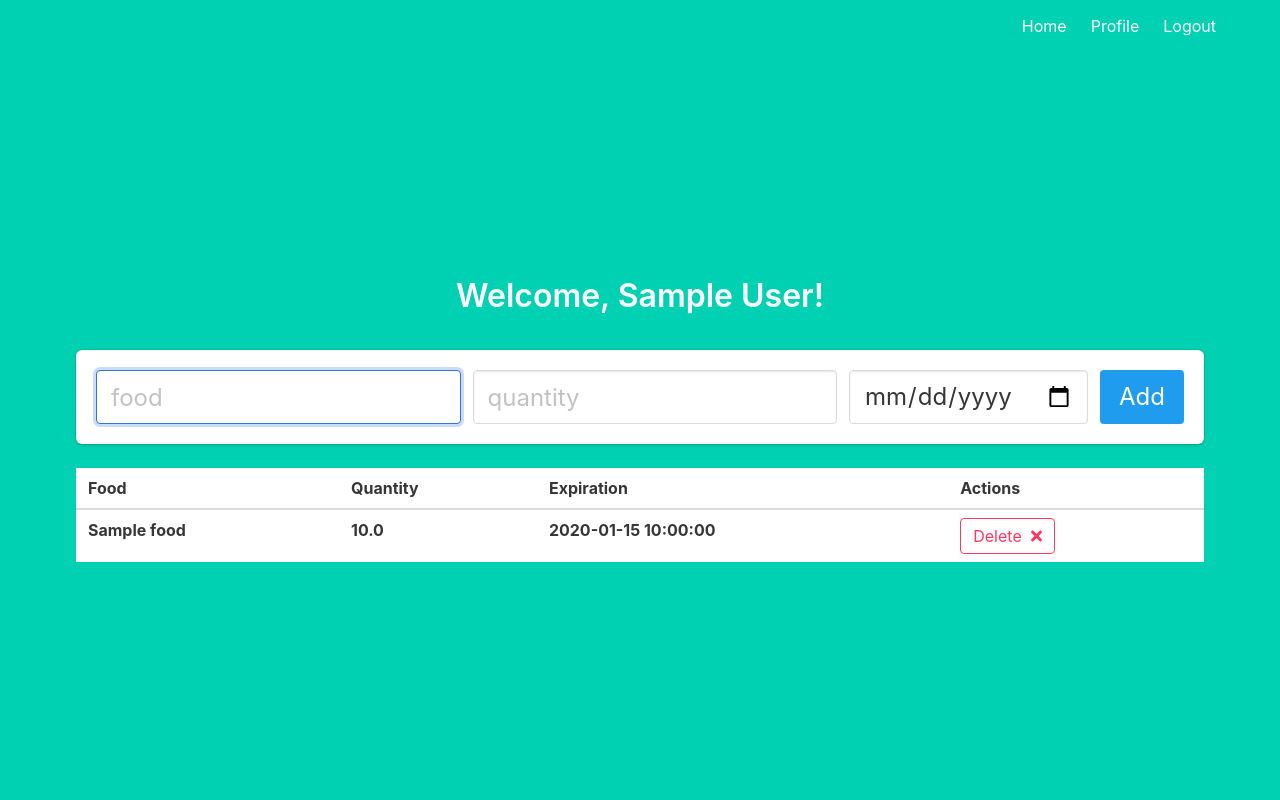
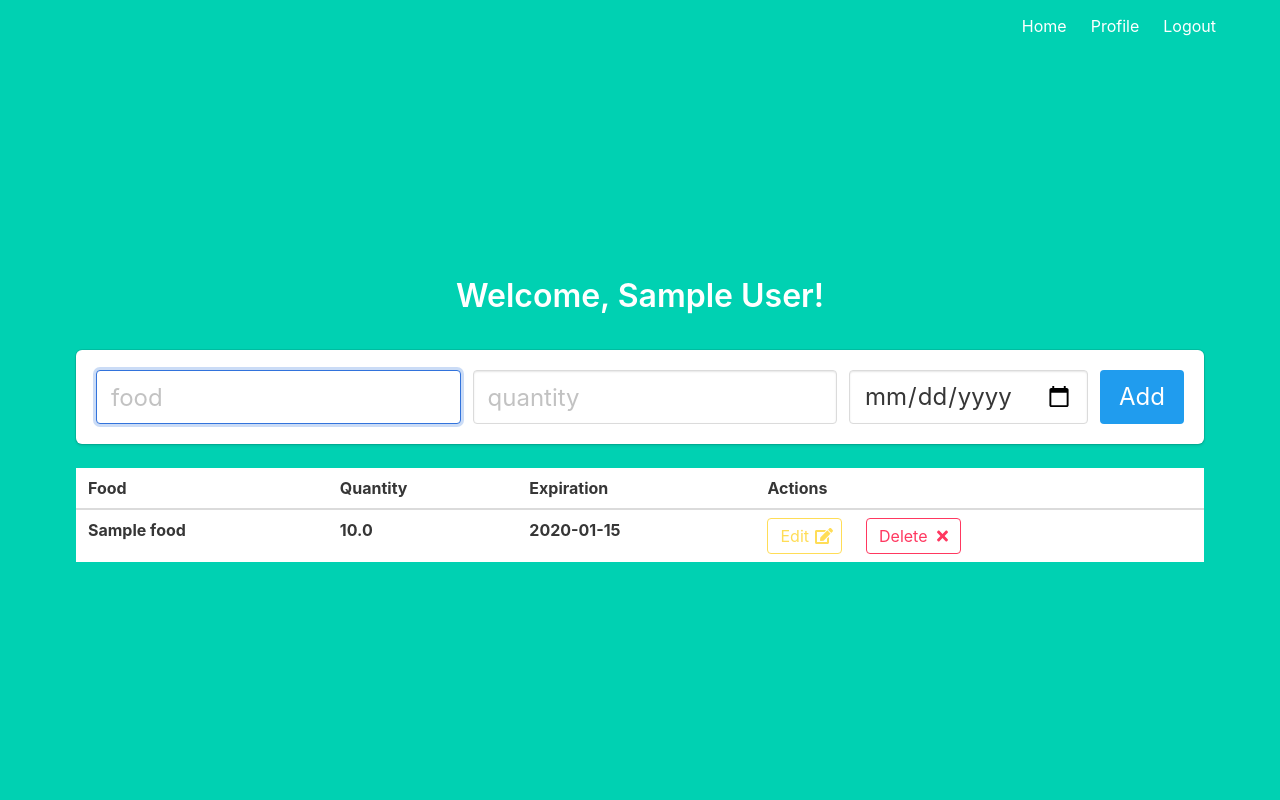
Before and after one commit to andregri/AiFame, a Flask app: page /profile in a window 1280 px wide. Run offline with Flask 2, Linux system fonts and the light colour scheme; a user stored in the database is signed in; tables that the repository leaves empty hold one stand-in row (values such as "Sample post"); lists and menus that the app fills with data are empty; some libraries are stand-ins or nearby versions.

Commit message:
add logic for updating food items

```diff
--- a/app/main.py
+++ b/app/main.py
@@ -32,6 +32,18 @@ def food_post():
 
     return redirect(url_for('main.profile'))
 
+@main.route('/food_update/<int:id>', methods=['POST'])
+@login_required
+def food_update(id):
+    food = Food.query.filter_by(id=id).first()
+    food.name = request.form.get('food')
+    food.expiration_date = request.form.get('expiration_date')
+    food.quantity = request.form.get('quantity')
+
+    db.session.commit()
+
+    return redirect(url_for('main.profile'))
+
 @main.route('/food_delete/<int:id>', methods=['POST'])
 @login_required
 def food_delete(id):
--- a/app/models.py
+++ b/app/models.py
@@ -13,5 +13,5 @@ class Food(db.Model):
     id_user = db.Column(db.Integer, db.ForeignKey('user.id'), nullable=False)
     name = db.Column(db.String, nullable=False)
     quantity = db.Column(db.Float, nullable=False)
-    expiration_date = db.Column(db.DateTime)
+    expiration_date = db.Column(db.Date)
     #id_location = db.Column
--- /dev/null
+++ b/app/templates/modal_food_update.html
@@ -0,0 +1,37 @@
+<!--Modal for updating food item-->
+<div id="modal-food-update" class="modal">
+  <div class="modal-background"></div>
+  <div class="modal-card">
+    <header class="modal-card-head">
+      <p class="modal-card-title">Edit <i>{{ food.name }}</i></p>
+      <button class="delete is-danger is-large" aria-label="close"></button>
+    </header>
+    <section class="modal-card-body">
+      <form method="POST" action="/food_update/{{ food.id }}">
+        <div class="field">
+          <div class="control">
+            <input class="input is-large" type="text" name="food" placeholder="food" autofocus=""
+              value="{{ food.name }}">
+          </div>
+        </div>
+
+        <div class="field">
+          <div class="control">
+            <input class="input is-large" type="number" name="quantity" placeholder="quantity" autofocus=""
+              value="{{ food.quantity }}">
+          </div>
+        </div>
+
+        <div class="field">
+          <div class="control">
+            <input class="input is-large" type="date" name="expiration_date" placeholder="expiration"
+              value="{{ food.expiration_date }}">
+          </div>
+        </div>
+
+        <button class="button is-block is-info is-large is-fullwidth">Save</button>
+      </form>
+    </section>
+  </div>
+  <button class="modal-close is-large" aria-label="close"></button>
+</div>
--- a/app/templates/profile.html
+++ b/app/templates/profile.html
@@ -57,13 +57,23 @@
       </tr>
     </thead>
     <tbody>
-      {% for row in table %}
+      {% for food in table %}
       <tr>
-        <th>{{ row.name }}</th>
-        <th>{{ row.quantity }}</th>
-        <th>{{ row.expiration_date }}</th>
+        <th>{{ food.name }}</th>
+        <th>{{ food.quantity }}</th>
+        <th>{{ food.expiration_date }}</th>
         <th>
-          <form method="POST" action="/food_delete/{{ row.id }}">
+          <div class="field is-grouped is-horizontal">
+            <p class="control">
+              <button class="button is-warning is-outlined js-modal-trigger" data-target="modal-food-update" type="submit">
+                <span>Edit</span>
+                <span class="icon is-small">
+                  <i class="fas fa-edit"></i>
+                </span>
+              </button>
+            </p>
+            <p class="control"></p>
+            <form method="POST" action="/food_delete/{{ food.id }}">
               <button class="button is-danger is-outlined" type="submit">
                 <span>Delete</span>
                 <span class="icon is-small">
@@ -71,6 +81,9 @@
                 </span>
               </button>
             </form>
+            </p>
+            {% include 'modal_food_update.html' %}
+          </div>
         </th>
       </tr>
       {% endfor %}
@@ -78,4 +91,52 @@
   </table>
 </div>
 
+<script>
+  document.addEventListener('DOMContentLoaded', () => {
+  // Functions to open and close a modal
+  function openModal($el) {
+    $el.classList.add('is-active');
+  }
+
+  function closeModal($el) {
+    $el.classList.remove('is-active');
+  }
+
+  function closeAllModals() {
+    (document.querySelectorAll('.modal') || []).forEach(($modal) => {
+      closeModal($modal);
+    });
+  }
+
+  // Add a click event on buttons to open a specific modal
+  (document.querySelectorAll('.js-modal-trigger') || []).forEach(($trigger) => {
+    const modal = $trigger.dataset.target;
+    const $target = document.getElementById(modal);
+    console.log($target);
+
+    $trigger.addEventListener('click', () => {
+      openModal($target);
+    });
+  });
+
+  // Add a click event on various child elements to close the parent modal
+  (document.querySelectorAll('.modal-background, .modal-close, .modal-card-head .delete, .modal-card-foot .button') || []).forEach(($close) => {
+    const $target = $close.closest('.modal');
+
+    $close.addEventListener('click', () => {
+      closeModal($target);
+    });
+  });
+
+  // Add a keyboard event to close all modals
+  document.addEventListener('keydown', (event) => {
+    const e = event || window.event;
+
+    if (e.keyCode === 27) { // Escape key
+      closeAllModals();
+    }
+  });
+});
+</script>
+
 {% endblock %}
```
Lines whose indentation alone changed are shown as unchanged.
